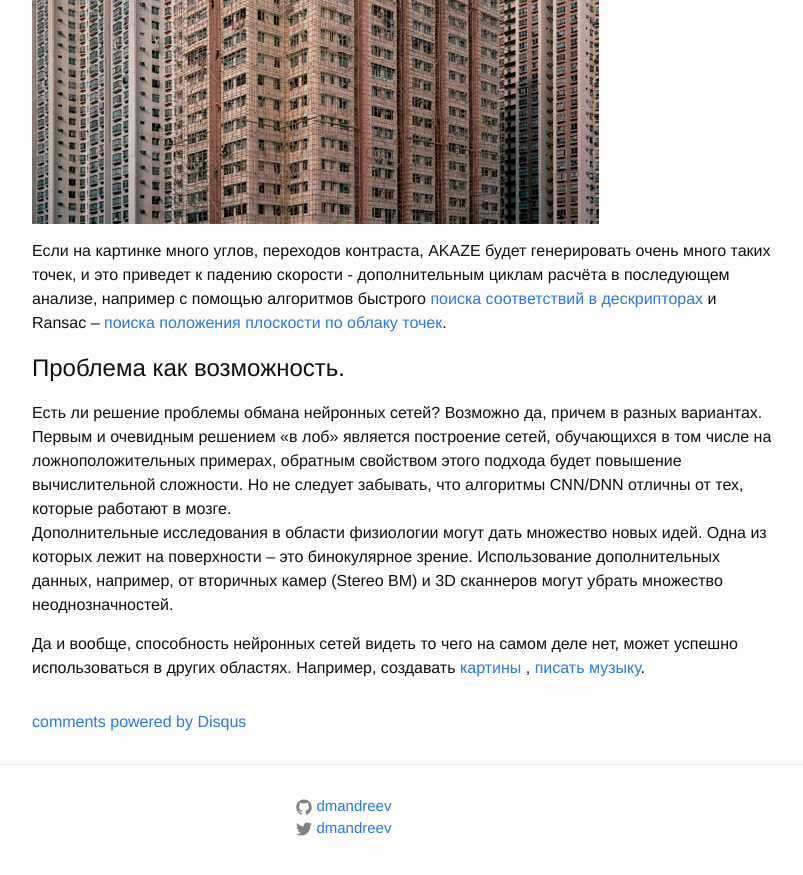
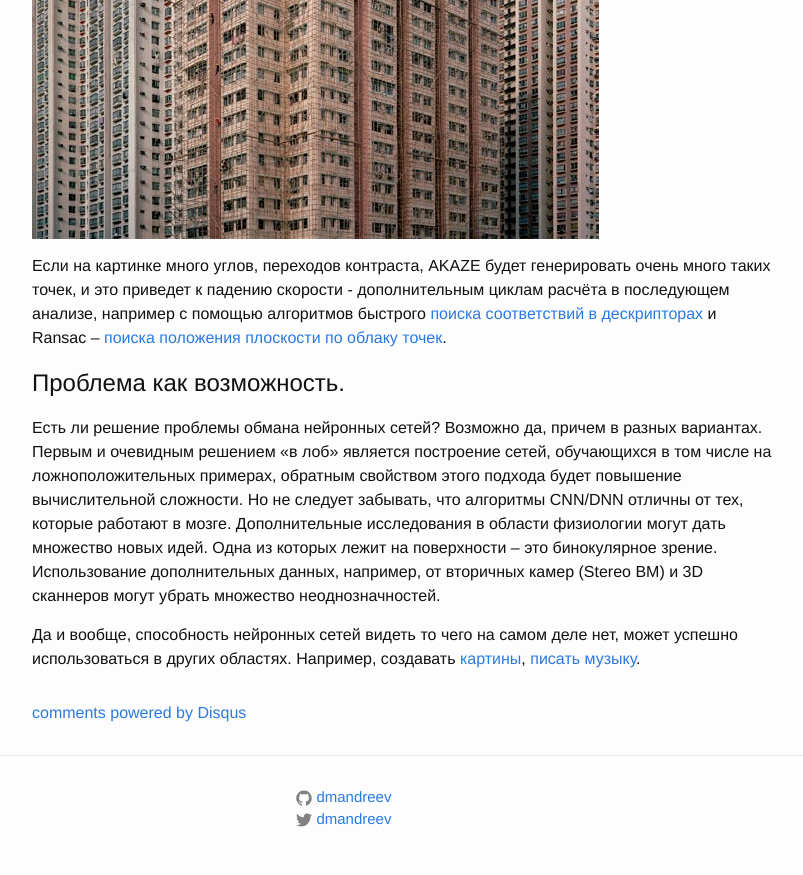
Before and after one commit to dmandreev/dmandreev.github.io, a Jekyll site: the page built from _posts/2016-05-28-nn-fool.md, in a window 1280 px wide and 900 px high, scrolled down 3884 px. Shown: the top 875 px of the window, without its empty margins (238-1041 px from the left). Built offline with Jekyll 4.4.1, drawn with Linux system fonts in a browser that asks for light colours; comment, search, counter and statistics services are not loaded; some of the changed lines change nothing that is shown; some of the changed text lies outside the part shown.

Commit message:
article typo fixes

```diff
--- a/_posts/2016-05-28-nn-fool.md
+++ b/_posts/2016-05-28-nn-fool.md
@@ -21,14 +21,14 @@
 Популярно об этих проблемах писал в своей статье Andrej Karpathy
  в статье [Breaking Linear Classifiers on ImageNet](http://karpathy.github.io/2015/03/30/breaking-convnets/).
 Есть несколько научных работ которые более подробно изучают этот феномен,
- [Intriguing properties of neural networks](http://arxiv.org/pdf/1312.6199v1.pdf) ,
+ [Intriguing properties of neural networks](http://arxiv.org/pdf/1312.6199v1.pdf),
  [Deep Neural Networks are Easily Fooled: High Confidence Predictions for Unrecognizable Images](https://arxiv.org/abs/1412.1897).
 
 Более того, на основании этих идей сделаны инструменты для подготовки изображений, обманывающих классификаторы
-[https://github.com/Evolving-AI-Lab/fooling](https://github.com/Evolving-AI-Lab/fooling).
+[обманывающих классификаторы](https://github.com/Evolving-AI-Lab/fooling).
 Сценарии практического применения нейронных сетей в области компьютерного зрения очень широки. Очевидно, что ложноположительные ответы в
 этом случае могут быть серьезной проблемой.  Более подробно об этом можно посмотреть в видео
-[https://www.youtube.com/watch?v=M2IebCN9Ht4](https://www.youtube.com/watch?v=M2IebCN9Ht4).
+[«Deep Neural Networks are Easily Fooled»](https://www.youtube.com/watch?v=M2IebCN9Ht4).
 
 ![fool](/assets/fool.png)
 
@@ -48,6 +48,7 @@
 
 
 ![fast](/assets/sshot1.jpg)
+
 ![slow](/assets/sshot2.jpg)
 
 
@@ -67,9 +68,8 @@
 
 Есть ли решение проблемы обмана нейронных сетей? Возможно да, причем в разных вариантах. Первым и очевидным решением «в лоб»
 является построение сетей, обучающихся в том числе на ложноположительных примерах, обратным свойством этого подхода будет
-повышение вычислительной сложности. Но не следует забывать, что алгоритмы CNN/DNN отличны от тех, которые работают в мозге.
-Дополнительные исследования в области физиологии могут дать множество новых идей. Одна из которых лежит на поверхности – это бинокулярное зрение.
+повышение вычислительной сложности. Но не следует забывать, что алгоритмы CNN/DNN отличны от тех, которые работают в мозге. Дополнительные исследования в области физиологии могут дать множество новых идей. Одна из которых лежит на поверхности – это бинокулярное зрение.
 Использование дополнительных данных, например, от вторичных камер (Stereo BM) и 3D сканнеров могут убрать множество неоднозначностей.
 
 Да и вообще, способность нейронных сетей видеть то чего на самом деле нет, может успешно использоваться в других областях.
-Например, создавать [картины](https://deepart.io) , [писать музыку](http://web.mit.edu/felixsun/www/neural-music.html).
+Например, создавать [картины](https://deepart.io), [писать музыку](http://web.mit.edu/felixsun/www/neural-music.html).
```
